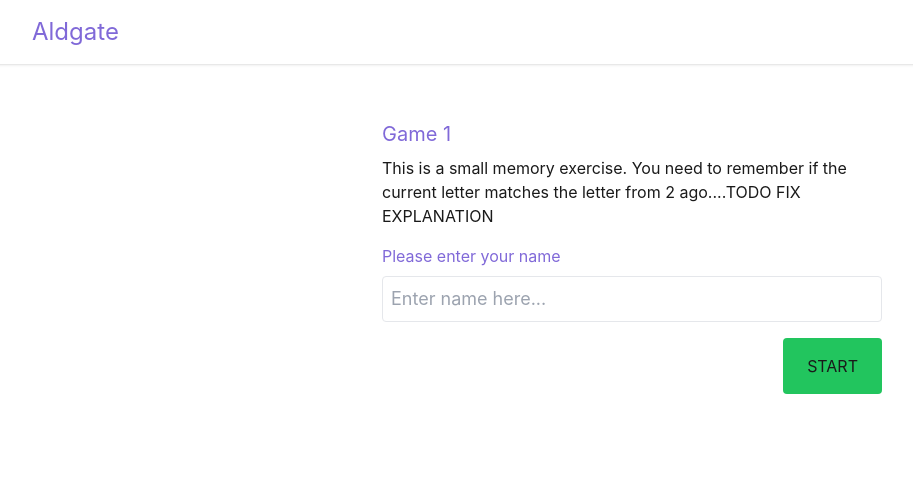
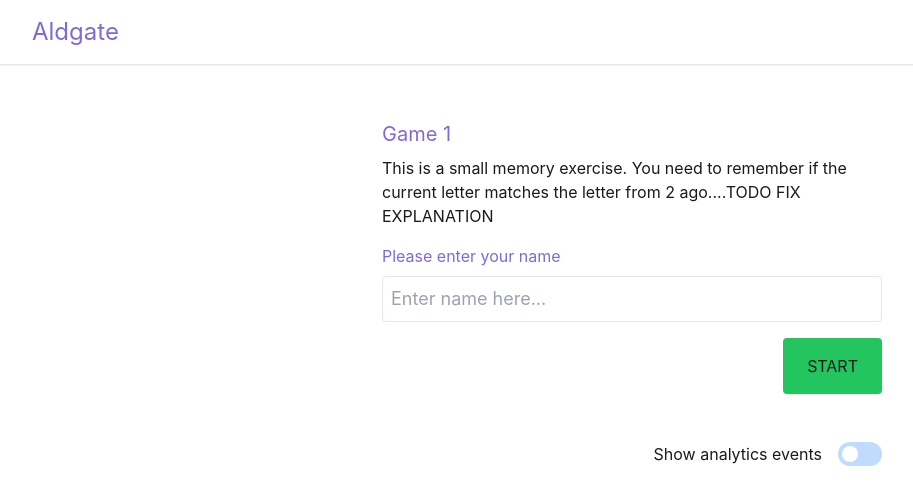
Before and after one commit to D-Pagey/aldgate, a Next.js app: page / in a window 1280 px wide. Shown: the top 504 px of the page, without its empty margins (8-921 px from the left). Built offline with nearby package versions, Linux system fonts and the light colour scheme.

Commit message:
feat(analytics): add toggle component

```diff
--- /dev/null
+++ b/components/Toggle/index.tsx
@@ -0,0 +1,30 @@
+import { FC } from "react";
+import { Switch } from "@headlessui/react";
+import { useAppContext } from "../../contexts";
+
+export const Toggle: FC = () => {
+  const { showAnalyticsEvents, setShowAnalyicsEvents } = useAppContext();
+
+  const handleChange = () => setShowAnalyicsEvents(!showAnalyticsEvents);
+
+  return (
+    <Switch.Group>
+      <div className="flex items-center">
+        <Switch.Label className="mr-4">Show analytics events</Switch.Label>
+        <Switch
+          checked={showAnalyticsEvents}
+          onChange={handleChange}
+          className={`${
+            showAnalyticsEvents ? "bg-orange" : "bg-blue-200"
+          } relative inline-flex items-center h-6 rounded-full w-11 transition-colors focus:outline-none focus:ring-2 focus:ring-offset-2 focus:ring-indigo-500`}
+        >
+          <span
+            className={`${
+              showAnalyticsEvents ? "translate-x-6" : "translate-x-1"
+            } inline-block w-4 h-4 transform bg-white rounded-full transition-transform`}
+          />
+        </Switch>
+      </div>
+    </Switch.Group>
+  );
+};
--- a/contexts/index.tsx
+++ b/contexts/index.tsx
@@ -15,6 +15,8 @@ export type ContextTypes = {
   setCorrectAnswers: Dispatch<SetStateAction<number>>;
   wrongAnswers: number;
   setWrongAnswers: Dispatch<SetStateAction<number>>;
+  showAnalyticsEvents: boolean;
+  setShowAnalyicsEvents: Dispatch<SetStateAction<boolean>>;
   resetGame: () => void;
 };
 
@@ -26,6 +28,8 @@ const Context = createContext<ContextTypes>({
   wrongAnswers: 0,
   setWrongAnswers: () => null,
   resetGame: () => null,
+  showAnalyticsEvents: false,
+  setShowAnalyicsEvents: () => null,
 });
 
 type Props = {
@@ -36,6 +40,7 @@ export const Provider: FC<Props> = ({ children }) => {
   const [username, setUsername] = useState<string>();
   const [correctAnswers, setCorrectAnswers] = useState(0);
   const [wrongAnswers, setWrongAnswers] = useState(0);
+  const [showAnalyticsEvents, setShowAnalyicsEvents] = useState(false);
 
   const resetGame = () => {
     setCorrectAnswers(0);
@@ -52,6 +57,8 @@ export const Provider: FC<Props> = ({ children }) => {
         wrongAnswers,
         setWrongAnswers,
         resetGame,
+        showAnalyticsEvents,
+        setShowAnalyicsEvents,
       }}
     >
       {children}
--- a/package.json
+++ b/package.json
@@ -9,6 +9,7 @@
     "lint": "next lint"
   },
   "dependencies": {
+    "@headlessui/react": "1.6.2",
     "change-case": "4.1.2",
     "next": "12.1.6",
     "react": "18.1.0",
--- a/pages/index.tsx
+++ b/pages/index.tsx
@@ -4,6 +4,7 @@ import { useRouter } from "next/router";
 import { sentenceCase } from "change-case";
 
 import { useAppContext } from "../contexts";
+import { Toggle } from "../components/Toggle";
 
 const Home: NextPage = () => {
   const [name, setName] = useState("");
@@ -25,7 +26,7 @@ const Home: NextPage = () => {
   };
 
   return (
-    <div className="mt-10">
+    <div className="mt-10 flex flex-col">
       <h1 className="text-purple text-xl">Game 1</h1>
 
       <p className="mt-2">
@@ -53,6 +54,10 @@ const Home: NextPage = () => {
           START
         </button>
       </form>
+
+      <div className="self-end mt-12">
+        <Toggle />
+      </div>
     </div>
   );
 };
--- a/tailwind.config.js
+++ b/tailwind.config.js
@@ -8,6 +8,7 @@ module.exports = {
       colors: {
         purple: "rgb(128, 105, 216)",
         black: "rgb(26, 26, 26)",
+        orange: "rgb(252, 191, 119)",
       },
     },
   },
```
Also changed, not shown: 1 other file (tests, documents, lock files or other folders).
